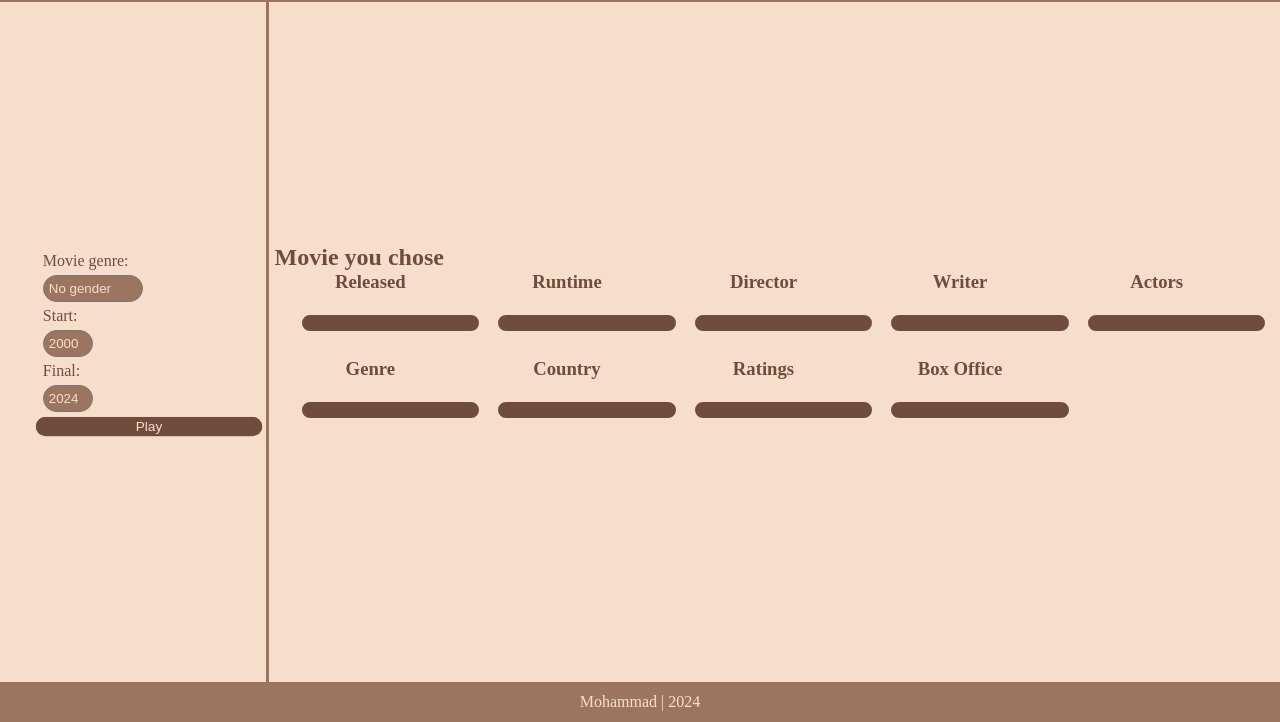
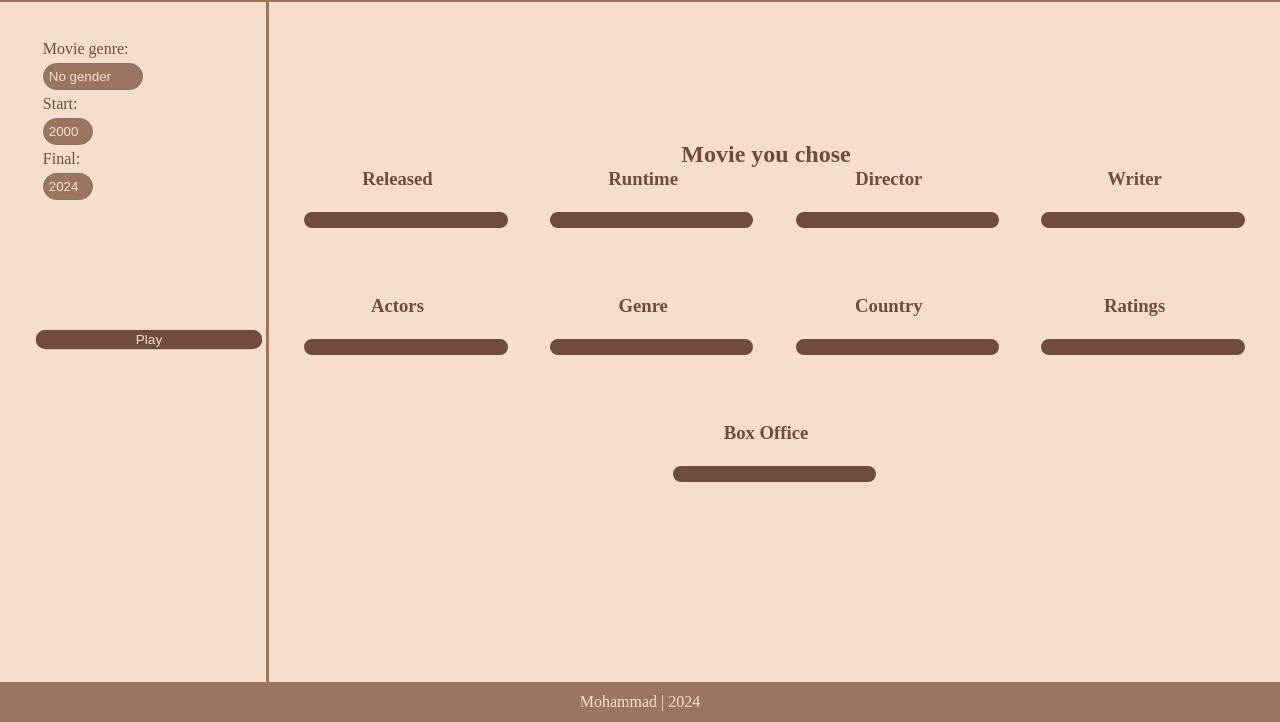
Before and after one commit to moh4b-z/What_is_the_movie, a plain HTML site: page index.html in a window 1280 px wide. Shown: the part 78-800 px from the top of the page. Drawn offline with Linux system fonts and the light colour scheme; no server answers.

Commit message:
Coreção no HTML e CSS para evitar os bus's dos elementos sairem das sua areas além de uma adição na função da dica que quando você chega na sua ultima dica ele te manda a descrição do filme

```diff
--- a/CSS/style.css
+++ b/CSS/style.css
@@ -163,6 +163,7 @@ main{
   flex: 1;
   max-height: 85vh;
   background-color: var(--color-primary);
+  overflow: hidden;
 }
 
 .corpo{
@@ -185,15 +186,18 @@ main{
 }
 
 .pricipal{
+  display: flex;
   flex-direction: column;
   align-items: center;
   width: 80%;
   padding-inline: 1%;
-
+  overflow: hidden;
 }
 
 .atributos{
   display: flex;
+  align-items: center;
+  justify-content: center;
   flex-wrap: wrap;
   width: 100%;
   gap: 5px;
@@ -206,15 +210,37 @@ main{
   align-items: center;
   box-sizing: border-box;
   padding-inline: 5px;
-  flex-basis: calc(20% - 5px);
-  max-width: calc(20% - 5px);
+  flex-basis: calc(25% - 5px);
+  max-width: calc(25% - 5px);
 }
-.caixaAtributos div{
+.MaxAttribute{
   width: 100%;
+  height: 100px;
+  overflow-y: auto;
+  overflow-x: hidden;
 }
+
+.MaxAttribute::-webkit-scrollbar {
+  width: 8px;
+}
+.MaxAttribute::-webkit-scrollbar-track {
+  background: var(--color-third);
+  border-radius: 10px;
+}
+.MaxAttribute::-webkit-scrollbar-thumb {
+  background-color: var(--color-secondary);
+  border-radius: 10px;
+  border: 2px solid var(--color-third);
+}
+.MaxAttribute::-webkit-scrollbar-thumb:active {
+  background-color: var(--color-fourth);
+}
+
 .atributo{
   min-width: 100px;
   min-height: 20px;
+  max-height: 50px;
+  width: 90%;
   border-radius: 50px;
   padding: 6px;
   background-color: var(--color-third);
@@ -226,12 +252,30 @@ main{
 
 .buttonArea{
   width: 20%;
-  height: auto;
+  height: 100%;
   display: flex;
   flex-direction: column;
   gap: 4px;
   padding: 10px;
+  overflow-y: auto;
+  overflow-x: hidden;
 }
+.buttonArea::-webkit-scrollbar {
+  width: 8px;
+}
+.buttonArea::-webkit-scrollbar-track {
+  background: var(--color-third);
+  border-radius: 10px;
+}
+.buttonArea::-webkit-scrollbar-thumb {
+  background-color: var(--color-secondary);
+  border-radius: 10px;
+  border: 2px solid var(--color-third);
+}
+.buttonArea::-webkit-scrollbar-thumb:active {
+  background-color: var(--color-fourth);
+}
+
 .buttonArea div{
   width: 100%;
   display: flex;
--- a/JS/main.js
+++ b/JS/main.js
@@ -138,6 +138,9 @@ play.addEventListener('click', async function() {
     pDescription.textContent = plot
     let derrota = await desistir(filmeMaquina)
     let blur = 25
+    imgDescription.style.display = 'none'
+    h4Description.style.display = 'none'
+    spanDescription.style.display = 'none'
 
     buttonTip.addEventListener('click', function() {
         if(blur != 5){
@@ -146,12 +149,17 @@ play.addEventListener('click', async function() {
             imgTip.style.display = 'flex'
         }else{
             buttonTip.style.display = 'none'
+            Description.style.display = 'flex'
+
         }
 
 
     })
 
     GiveUp.addEventListener('click', async function() {
+        imgDescription.style.display = 'flex'
+        h4Description.style.display = 'flex'
+        spanDescription.style.display = 'flex'
         if(GiveUp.textContent == 'Give Up'){
             tipBox.style.display = 'none'
             inputEscolha.style.display = 'none'
--- a/JS/module/FRONTfunction.js
+++ b/JS/module/FRONTfunction.js
@@ -1,8 +1,7 @@
 function passaParaFront(objeto){
     let obj = objeto
 
-    let title = document.querySelector('#title')
-    title.style.borderColor = corFundo(obj.title.status)
+
     let h2title = document.querySelector('.h2title')
     h2title.textContent = obj.title.text
 
@@ -42,7 +41,7 @@ function passaParaFront(objeto){
 
             div.appendChild(paragrafo);
 
-            let allDirector = document.querySelector('.allDirector')
+            let allDirector = document.querySelector('#allDirector')
             allDirector.appendChild(div);
 
             div.style.borderColor = corFundo(item.status)
@@ -70,7 +69,7 @@ function passaParaFront(objeto){
 
             div.appendChild(paragrafo);
 
-            let allDirector = document.querySelector('.allWriter')
+            let allDirector = document.querySelector('#allWriter')
             allDirector.appendChild(div);
 
             div.style.borderColor = corFundo(item.status)
@@ -97,7 +96,7 @@ function passaParaFront(objeto){
 
             div.appendChild(paragrafo);
 
-            let allDirector = document.querySelector('.allActors')
+            let allDirector = document.querySelector('#allActors')
             allDirector.appendChild(div);
 
 
@@ -125,7 +124,7 @@ function passaParaFront(objeto){
 
             div.appendChild(paragrafo);
 
-            let allDirector = document.querySelector('.allGenre')
+            let allDirector = document.querySelector('#allGenre')
             allDirector.appendChild(div);
 
 
@@ -153,7 +152,7 @@ function passaParaFront(objeto){
 
             div.appendChild(paragrafo);
 
-            let allDirector = document.querySelector('.allCountry')
+            let allDirector = document.querySelector('#allCountry')
             allDirector.appendChild(div);
 
 
@@ -198,7 +197,7 @@ function passaParaFront(objeto){
 
             div.appendChild(paragrafo);
 
-            let allDirector = document.querySelector('.allProduction')
+            let allDirector = document.querySelector('#allProduction')
             allDirector.appendChild(div);
 
 
--- a/index.html
+++ b/index.html
@@ -85,12 +85,12 @@
             </div>
 
             <div class="pricipal">
-                <div id="title">
                 <h2 class="h2title">Movie you chose</h2>
+
                 <div class="atributos">
                     <div class="caixaAtributos">
                         <h3 class="tituloAtributos">Released</h3>
-                            <div class="allReleased">
+                        <div class="MaxAttribute" id="allReleased">
                             <div class="atributo" id="Released">
                                 <p class="pReleased"></p>
                                 <span class="spanReleased"></span>
@@ -99,7 +99,7 @@
                     </div>
                     <div class="caixaAtributos">
                         <h3 class="tituloAtributos">Runtime</h3>
-                            <div class="allRuntime">
+                        <div class="MaxAttribute" id="allRuntime">
                             <div class="atributo" id="Runtime">
                                 <p class="pRuntime"></p>
                                 <span class="spanRuntime"></span>
@@ -109,7 +109,7 @@
                     </div>
                     <div class="caixaAtributos">
                         <h3 class="tituloAtributos">Director</h3>
-                            <div class="allDirector">
+                        <div class="MaxAttribute" id="allDirector">
                             <div class="atributo" id="Director">
                                 <p class="pDirector"></p>
                             </div>
@@ -118,7 +118,7 @@
                     </div>
                     <div class="caixaAtributos">
                         <h3 class="tituloAtributos">Writer</h3>
-                            <div class="allWriter">
+                        <div class="MaxAttribute" id="allWriter">
                             <div class="atributo" id="Writer">
                                 <p class="pWriter"></p>
                             </div>
@@ -127,7 +127,7 @@
                     </div>
                     <div class="caixaAtributos">
                         <h3 class="tituloAtributos">Actors</h3>
-                            <div class="allActors">
+                        <div class="MaxAttribute" id="allActors">
                             <div class="atributo" id="Actors">
                                 <p class="pActors"></p>
                             </div>
@@ -136,7 +136,7 @@
                     </div>
                     <div class="caixaAtributos">
                         <h3 class="tituloAtributos">Genre</h3>
-                            <div class="allGenre">
+                        <div class="MaxAttribute" id="allGenre">
                             <div class="atributo" id="Genre">
                                 <p class="pGenre"></p>
                             </div>
@@ -145,7 +145,7 @@
                     </div>
                     <div class="caixaAtributos">
                         <h3 class="tituloAtributos">Country</h3>
-                            <div class="allCountry">
+                        <div class="MaxAttribute" id="allCountry">
                             <div class="atributo" id="Country">
                                 <p class="pCountry"></p>
                             </div>
@@ -154,7 +154,7 @@
                     </div>
                     <div class="caixaAtributos">
                         <h3 class="tituloAtributos">Ratings</h3>
-                            <div class="allRatings">
+                        <div class="MaxAttribute" id="allRatings">
                             <div class="atributo" id="Ratings">
                                 <p class="pRatings"></p>
                                 <span class="spanRatings"></span>
@@ -164,7 +164,7 @@
                     </div>
                     <div class="caixaAtributos">
                         <h3 class="tituloAtributos">Box Office</h3>
-                            <div class="allBoxOffice">
+                        <div class="MaxAttribute" id="allBoxOffice">
                             <div class="atributo" id="BoxOffice">
                                 <p class="pBoxOffice"></p>
                                 <span class="spanBoxOffice"></span>
@@ -174,14 +174,13 @@
                     </div>
                     <!-- <div class="caixaAtributos">
                         <h3 class="tituloAtributos">Production</h3>
-                            <div class="allProduction">
+                        <div class="MaxAttribute" id="allProduction">
                             <div class="atributo" id="Production">
                                 <p class="pProduction"></p>
                             </div>
                         </div>
                     </div> -->
 
-                    </div>
                 </div>
             </div>
 
```
Lines whose indentation alone changed are shown as unchanged.
